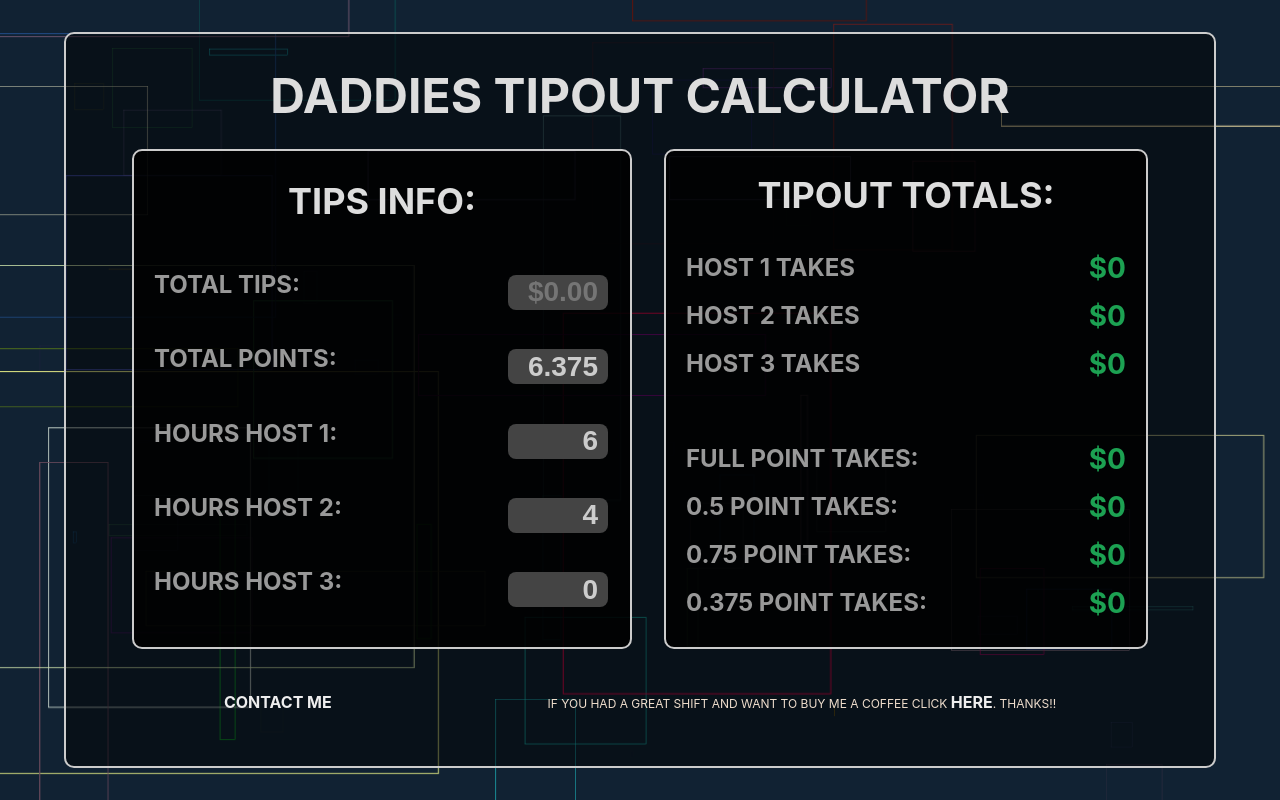
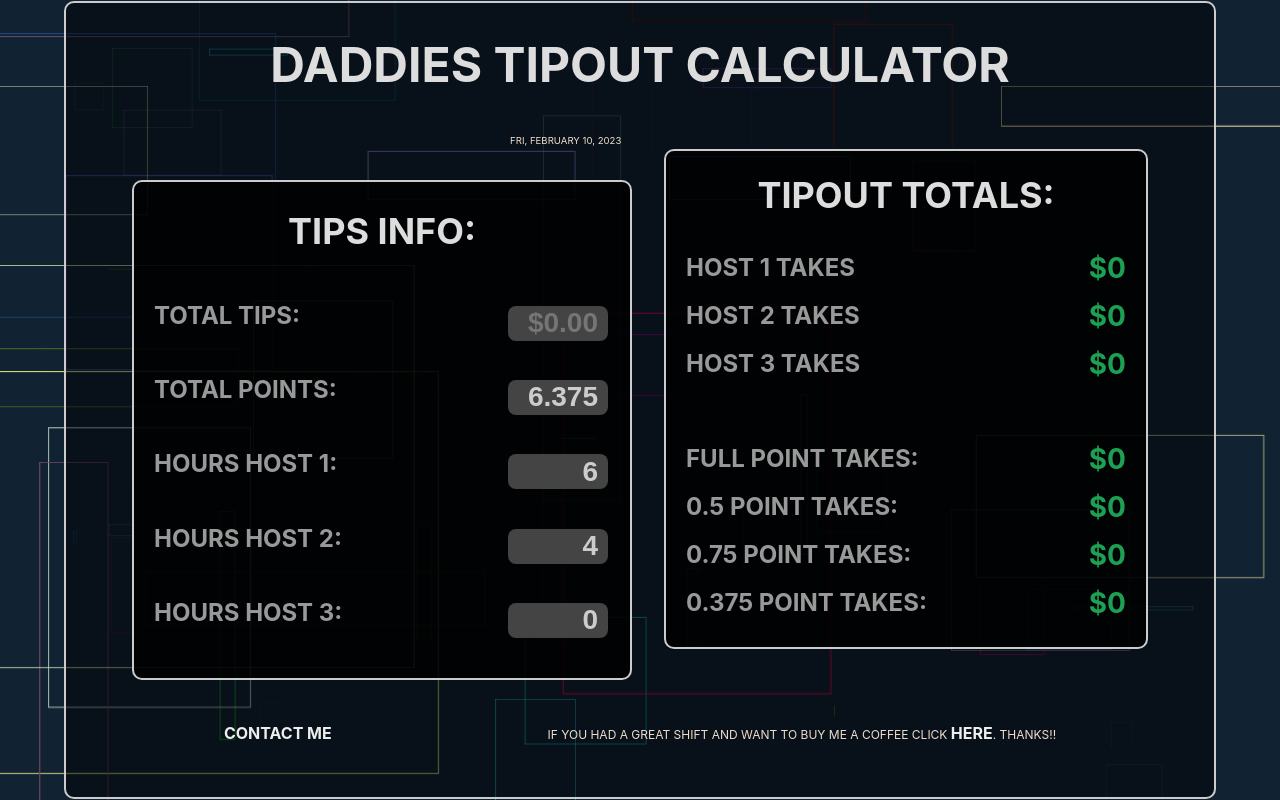
Before and after one commit to write2cmdg/tipout-calculator, a React (Create React App) app: page / in a window 1280 px wide. Built offline with nearby package versions, Linux system fonts and the light colour scheme.

Commit message:
Added date

```diff
--- a/src/App.css
+++ b/src/App.css
@@ -117,6 +117,13 @@ footer {
   display:block;
 }
 
+.time {
+  vertical-align: bottom;
+  margin: 5%;
+  text-align: right;
+  font-size: .6rem;
+}
+
 
 
 @media (min-width: 700px) {
--- a/src/App.js
+++ b/src/App.js
@@ -1,6 +1,7 @@
 import { useState } from 'react';
 import './App.css';
 import BackgroundAnimation from './components/BackgroundAnimations';
+import CurrentTime from './components/CurrentTime';
 
 function App() {
   let [total, setTotal] = useState();
@@ -28,6 +29,7 @@ function App() {
       <div className='main-container'>
         <div className="top-half">
           <div> <BackgroundAnimation /></div>
+          <div><CurrentTime /></div>
           <form>
             <h2>tips info:</h2>
             <div className='form-group'>
--- /dev/null
+++ b/src/components/CurrentTime.jsx
@@ -0,0 +1,29 @@
+import React, { useState, useEffect } from "react";
+import '../App.css';
+const CurrentTime = () => {
+  const [currentTime, setCurrentTime] = useState(new Date());
+
+  useEffect(() => {
+    const intervalId = setInterval(() => {
+      setCurrentTime(new Date());
+    }, 60000);
+    return () => clearInterval(intervalId);
+  }, []);
+
+  const options = {
+    weekday: "short",
+    year: "numeric",
+    month: "long",
+    day: "numeric",
+  };
+
+  const display = currentTime.toLocaleDateString("en-US", options);
+
+  return (
+    <div className="time">
+      {display}
+    </div>
+  );
+};
+
+export default CurrentTime;
```
Also changed, not shown: 2 other files (tests, documents, lock files or other folders).
